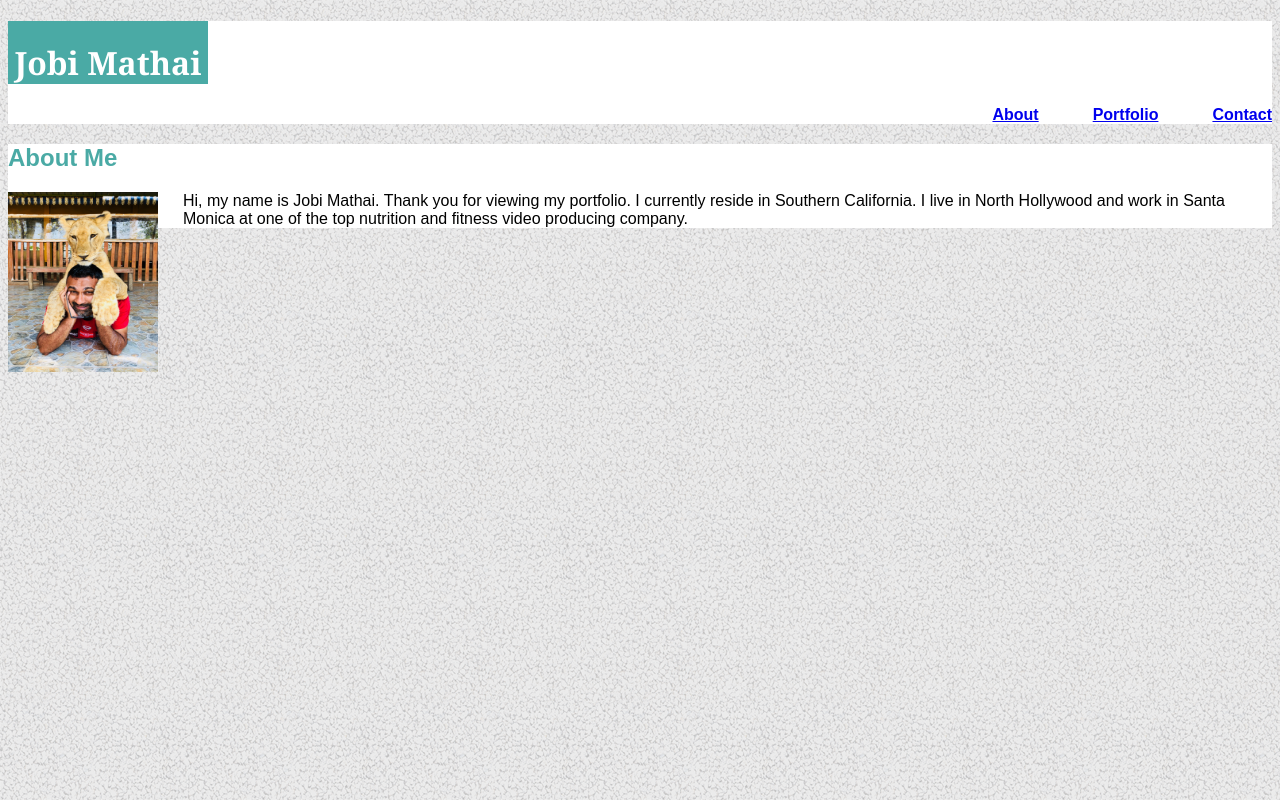
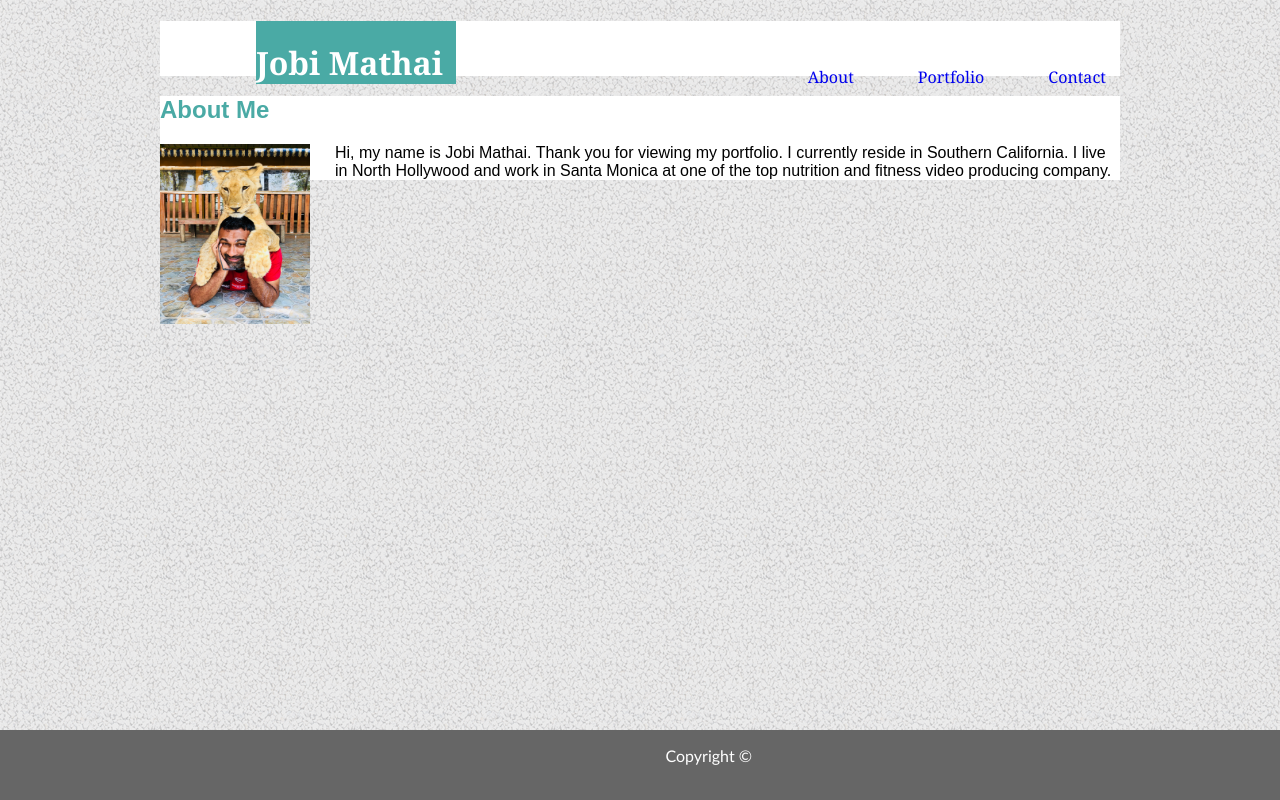
Before and after one commit to jobimathai1/Basic-Portfolio, a plain HTML site: page index.html in a window 1280 px wide. Drawn offline with Linux system fonts and the light colour scheme.

Commit message:
Add header & footer to contact & portfolio pages

```diff
--- a/assets/css/style.css
+++ b/assets/css/style.css
@@ -1,15 +1,24 @@
-body{
-    background-image: url('../images/gravel.png')
+.mainBody{
+    background-image: url('../images/gravel.png');
+    max-width: 960px;
+    text-align: center;
+    margin-left: auto;
+    margin-right: auto;
 }
 
-.heading {
+h1 {
+    margin-left: 10.0%;
     color: white;
+    text-align: center;
     background-color: #4aaaa5;
     padding-top: 20px;
     width: 200px;
-    text-align: center;
-    font-family: Georgia, 'Times New Roman', Times, serif
+    text-align: left;
+    position: relative;
+    font-family: Georgia, 'Times New Roman', Times, serif;
+    margin-right: 10.0%;
 }
+
 .selfie {
     width: 150px;
     height: 180px;
@@ -18,26 +27,42 @@ body{
 }
 
 #h2head {
-    color: #4aaaa5
+    color: #4aaaa5;
 }
 
-.right{
-    text-align: right
-}
-
-#link {
-    display: inline;
-    padding-left: 50px;
-    font-family: Arial, Helvetica, sans-serif
+ a {
+    position: relative;
+    left: 33%;
+    bottom: 40px;
+    padding-left: 30px;
+    padding-right: 30px;
+    font-family: Georgia, 'Times New Roman', Times, serif;
+    text-decoration: none;
 }
 
 .mainHeader{
     background-color: #ffffff;
-    border-color: #cccccc
+    border-color: #cccccc;
+    height: 55px;
 }
 
 .aboutMe{
     background-color: #ffffff;
     border-color: #dddddd;
-    font-family: Arial, Helvetica, sans-serif
+    font-family: Arial, Helvetica, sans-serif;
+    text-align: left;
 }
+
+.footer{
+    text-align: center;
+    background-color: #666666;
+    color: white;
+    font-family: 'Trebuchet MS', 'Lucida Sans Unicode', 'Lucida Grande', 'Lucida Sans', Arial, sans-serif;
+    bottom: 0;
+    width: 1950px;
+    height: 70px;
+    margin-left: -33.3%;
+    margin-right:33.3%;
+    position: fixed;
+
+}
--- a/index.html
+++ b/index.html
@@ -5,14 +5,12 @@
         <link href="assets/css/style.css" rel="stylesheet">
     </head>
 
-    <body>
+    <body class="mainBody">
         <div class="mainHeader">
-            <h1 class="heading">Jobi Mathai</h1>
-                <div class="right">
-                    <h4 id="link"><a href="index.html">About</a></h4>
-                    <h4 id="link"><a href="portfolio.html">Portfolio</a></h4>
-                    <h4 id="link"><a href="contact.html">Contact</a></h4>
-                </div>
+            <h1>Jobi Mathai</h1>
+            <a href="index.html">About</a>
+            <a href="portfolio.html">Portfolio</a>
+            <a href="contact.html">Contact</a>
         </div>
 
         <div class="aboutMe">
@@ -21,6 +19,9 @@
             <p>Hi, my name is Jobi Mathai. Thank you for viewing my portfolio. I currently reside in Southern California. I live in North Hollywood and work in Santa Monica at one of the top nutrition and fitness video producing company.</p>
         </div>
 
+        <div class="footer">
+            <p>Copyright ©</p>
+        </div>
 
 
 
```
Also changed, not shown: contact.html (+18 -0 lines), portfolio.html (+18 -0 lines).
